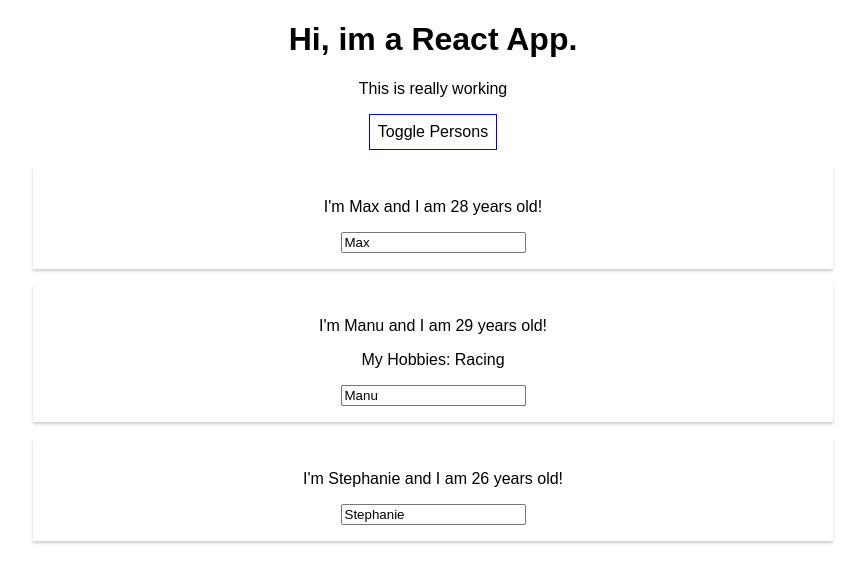
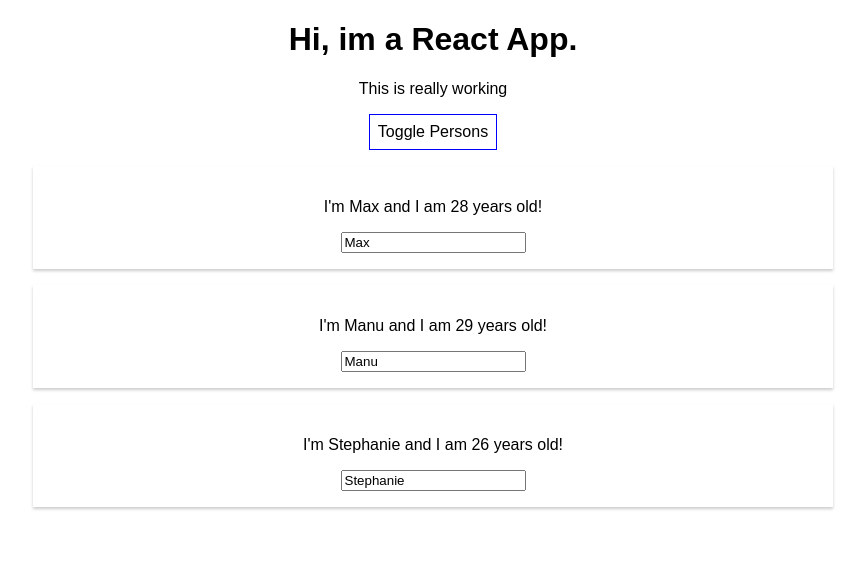
Before and after one commit to DiogoEPinto/react_complete_guide, a React (Create React App) app: page / in a window 1280 px wide. Both pictures are taken after a click on the button "Toggle Persons". Shown: the top 582 px of the page, without its empty margins (207-1072 px from the left). Built offline with nearby package versions, Linux system fonts and the light colour scheme.

Commit message:
Outputing Lists

```diff
--- a/src/App.js
+++ b/src/App.js
@@ -55,19 +55,12 @@
     if (this.state.showPersons) {
       persons = (
         <div>
-          <Person
-            name={this.state.persons[0].name}
-            age={this.state.persons[0].age} />
-          <Person
-            name={this.state.persons[1].name}
-            age={this.state.persons[1].age}
-            click={this.switchNameHandler.bind(this, 'Max!')}
-            changed={this.nameChangedHandler}>My Hobbies: Racing</Person>
-          <Person
-            name={this.state.persons[2].name}
-            age={this.state.persons[2].age} />
+          {this.state.persons.map(person => {
+            return <Person
+              name={person.name}
+              age={person.age} />
+          })}
         </div>
-
       );
     }
 
@@ -78,7 +71,7 @@
         <button
           style={style}
           onClick={this.togglePersonsHandler}>Toggle Persons</button>
-          {persons}
+        {persons}
       </div>
     );
 
```
